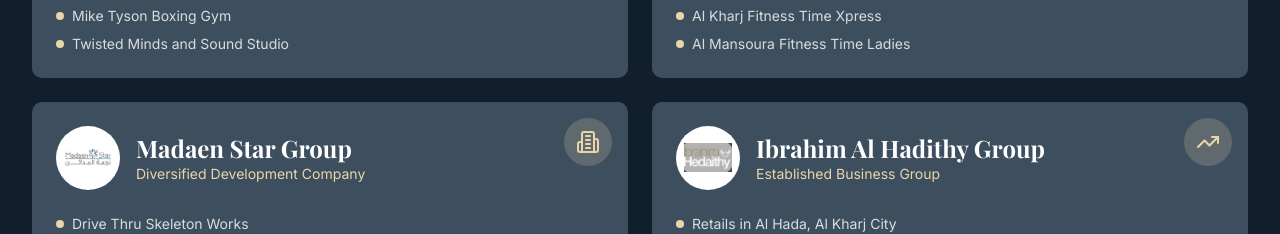
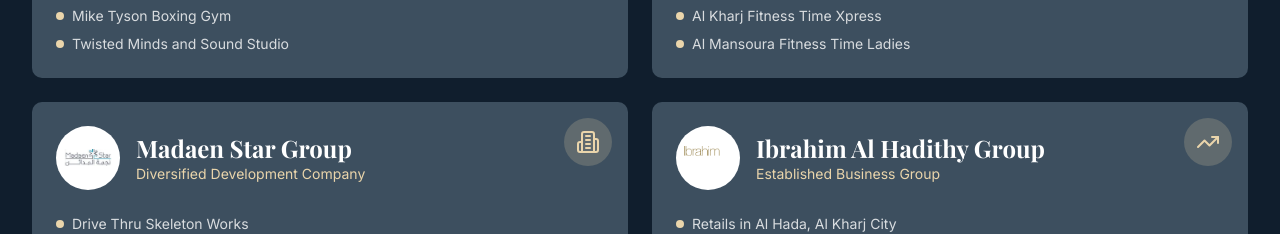
Before and after one commit to mhamadalkak22/luxarytown, a Next.js app: page /en in a window 1280 px wide. Shown: the part 9180-9414 px from the top of the page. Built offline with nearby package versions, Linux system fonts and the light colour scheme; a web font is replaced by a local one.

Commit message:
adding picture ibrahim

```diff
--- a/app/[locale]/page.tsx
+++ b/app/[locale]/page.tsx
@@ -1997,7 +1997,7 @@ export default function HomePage() {
                 <div className="flex items-center gap-4 mb-6 min-w-0">
                   <div className="w-16 h-16 flex-shrink-0 rounded-full bg-white flex items-center justify-center overflow-hidden p-2">
                     <Image
-                      src="/ibrahim.jpeg"
+                      src="/1.png"
                       alt="Ibrahim Al Hadithy Group Logo"
                       width={64}
                       height={64}
```
Also changed, not shown: public/1.png (added).
